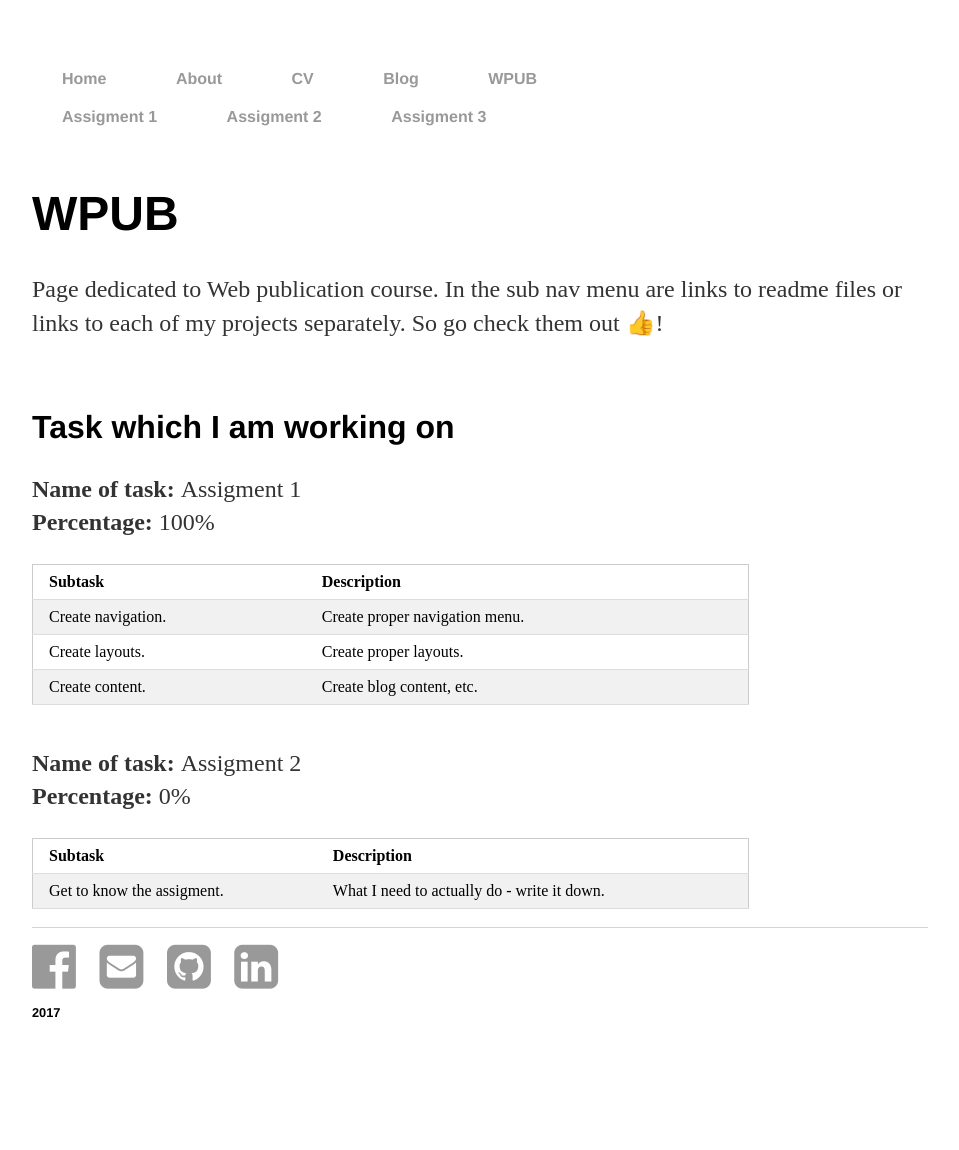
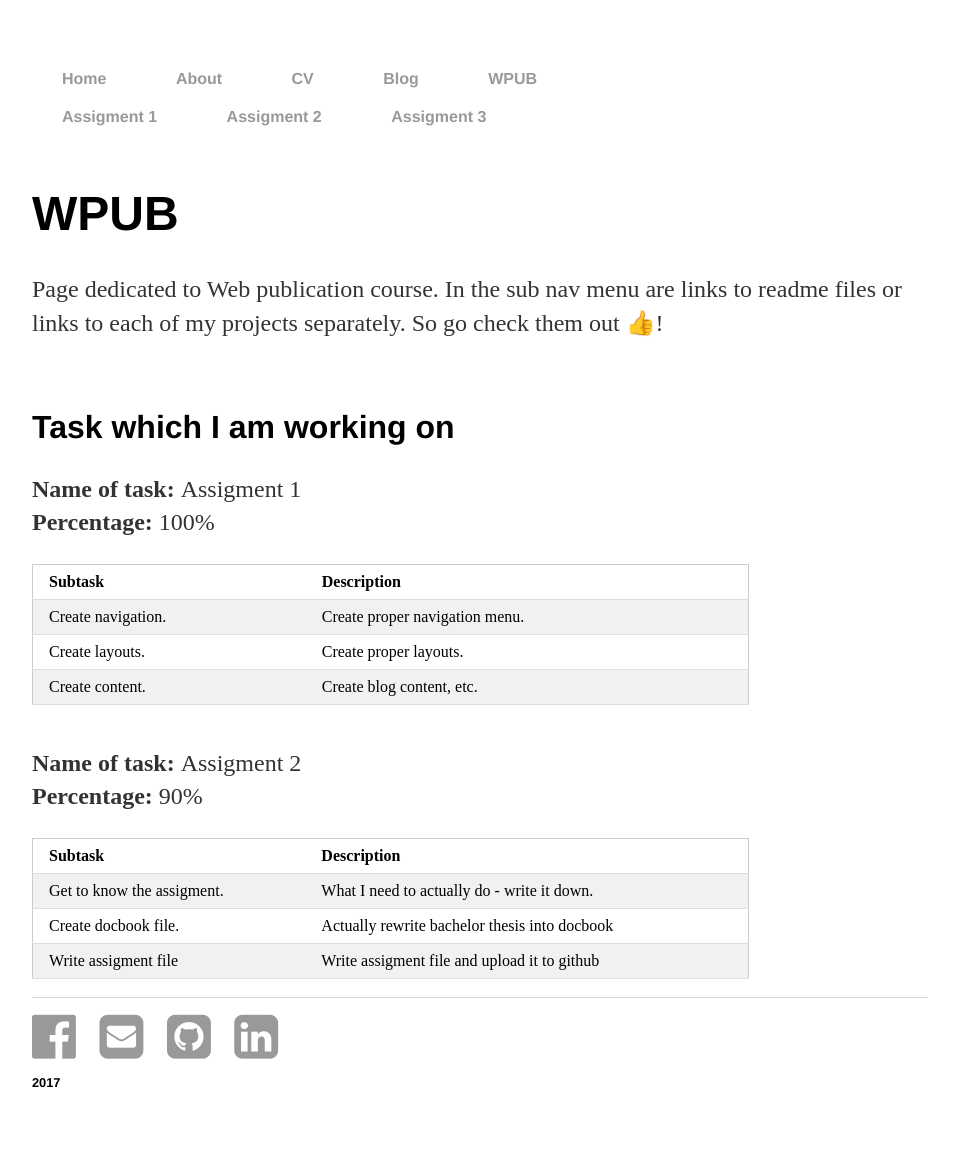
Before and after one commit to xcegin/xcegin.github.io, a Jekyll site: the page built from wpub/index.html, in a window 1280 px wide. Shown: the whole page, without its empty margins (160-1119 px from the left). Built offline with Jekyll 4.4.1, drawn with Linux system fonts in a browser that asks for light colours; emoji names are drawn with the system emoji font; before the commit the page ends 1080 px from its top, so only the background shows below that.

Commit message:
Added assigment2 files, not complete

```diff
--- a/_data/wpub.yml
+++ b/_data/wpub.yml
@@ -9,7 +9,11 @@
       subdescription: "Create blog content, etc."
 
 - name: "Assigment 2"
-  percentage: "0%"
+  percentage: "90%"
   subtasks:
     - subtask: "Get to know the assigment."
       subdescription: "What I need to actually do - write it down."
+    - subtask: "Create docbook file."
+      subdescription: "Actually rewrite bachelor thesis into docbook"
+    - subtask: "Write assigment file"
+      subdescription: "Write assigment file and upload it to github"
```
Also changed, not shown: wpub/assigment2/index.md (added, +24 -0 lines).
